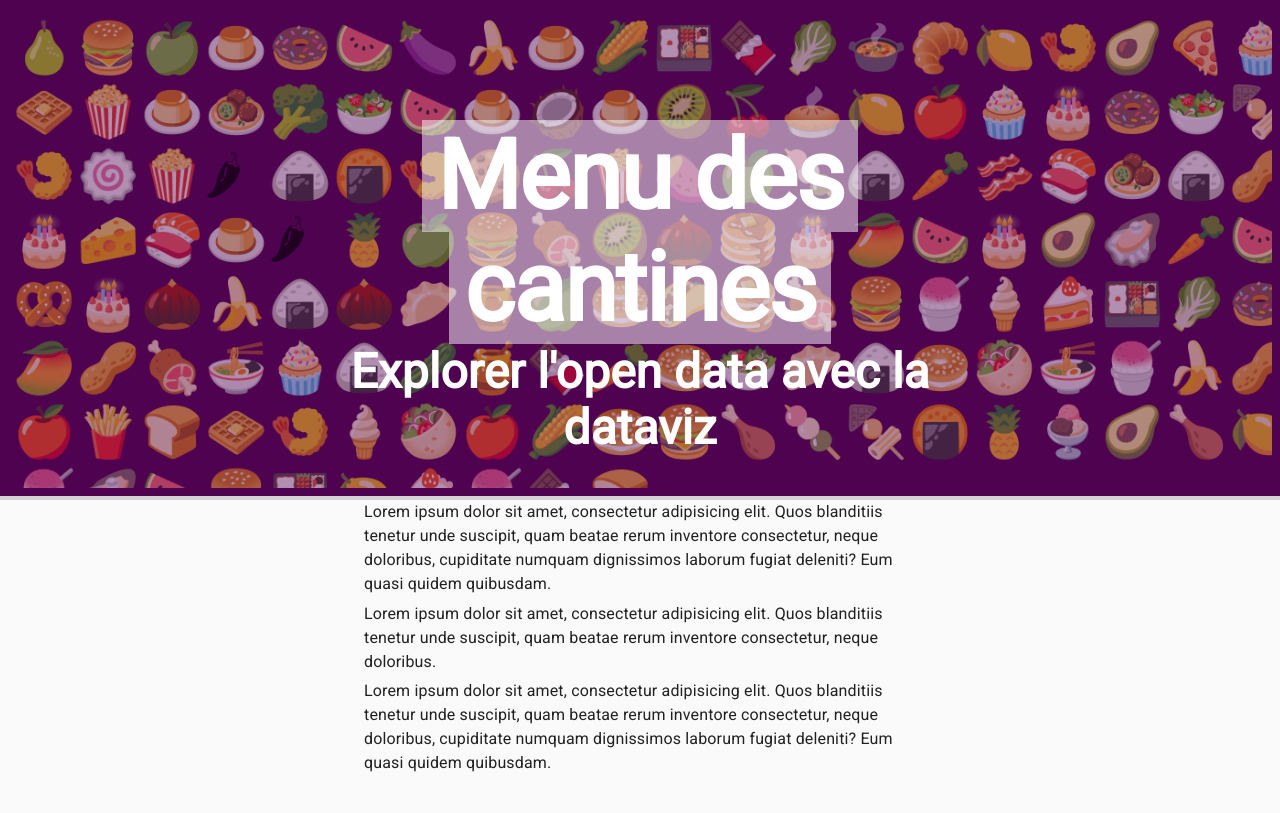
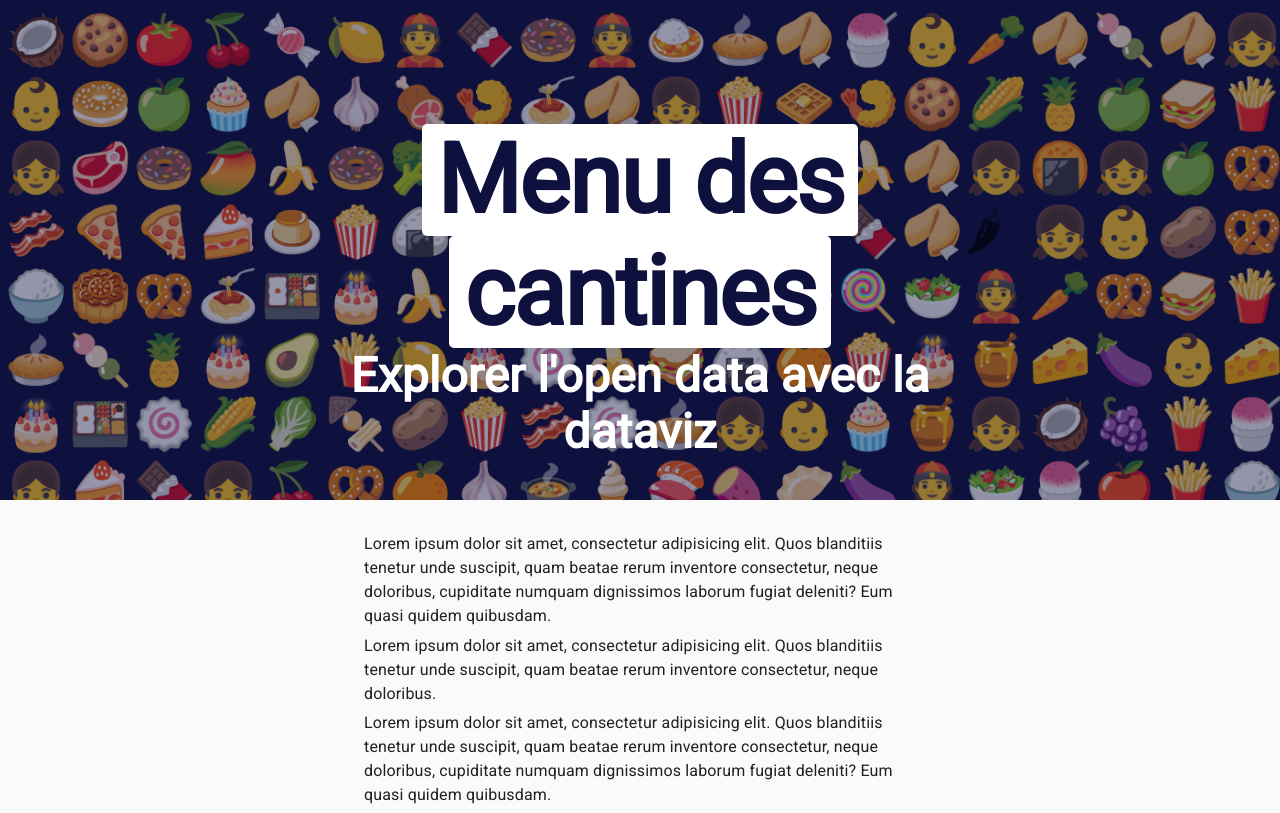
Before and after one commit to emaulandi/menu-cantines, a React (Vite) app: page / in a window 1280 px wide. Built offline with nearby package versions, Linux system fonts and the light colour scheme; a web font is replaced by a local one.

Commit message:
Update emoji header and title style

```diff
--- a/src/components/Header.jsx
+++ b/src/components/Header.jsx
@@ -1,21 +1,20 @@
 import React from 'react';
 
-import { Container, Grid, Box, Typography } from '@material-ui/core';
+import { Grid, Box, Typography } from '@material-ui/core';
 import { makeStyles } from '@material-ui/core/styles';
 
 import SmileyAnimation from './SmileysAnimation';
 
 import { emojisFood } from '../settings';
 
-const useStyles = makeStyles(theme => ({
+const useStyles = headerHeight => makeStyles(theme => ({
   coloredHeader: {
     backgroundColor: theme.palette.primary.main,
-    borderBottom: "4px solid lightgrey",
-    height: '500px',
+    height: `${headerHeight}px`,
     position: 'relative',
+    marginBottom: theme.spacing(4),
   },
-  title: {
-    color: 'white',
+  titleContainer: {
     margin: theme.spacing(0, 0, 5, 0),
     textAlign: 'center',
     position: 'absolute',
@@ -24,26 +23,35 @@ const useStyles = makeStyles(theme => ({
     left: '50%',
     transform: 'translate(-50%, 0%)',
   },
+  title : {
+    color: theme.palette.primary.main,
+  },
+  subtitle: {
+    color: 'white',
+  },
   titleText: {
     padding: '0 15px',
-    backgroundColor: 'rgba(255,255,255,0.5)',
+    backgroundColor: 'rgba(255,255,255,1)',
+    borderRadius: '5px',
   },
   emojis: {
-    height: '480px',
+    height: `${headerHeight}px`,
     position: 'absolute',
-    margin:  theme.spacing(1),
     overflow: 'hidden',
   }
 }));
 
 const Header = () => {
-  const classes = useStyles();
+  const headerHeight = 500;
+  const classes = useStyles(headerHeight)();
+  const emojiOuterSize = 60;
+  const emojiNum = Math.round((window.innerWidth * headerHeight) / (emojiOuterSize * emojiOuterSize));
 
   return (
     <Box className={classes.coloredHeader}>
       <Box className={classes.emojis}>
         <Grid container spacing={8}>
-          {Array(150).fill(0).map(() => {
+          {Array(emojiNum).fill(0).map(() => {
             const one = emojisFood[Math.floor(Math.random()*emojisFood.length)];
             const two = emojisFood[Math.floor(Math.random()*emojisFood.length)];
 
@@ -58,10 +66,16 @@ const Header = () => {
           })}
         </Grid>
       </Box>
-        <Box className={classes.title}>
-          <Typography variant="h1"> <span className={classes.titleText}>Menu des</span> </Typography>
-          <Typography variant="h1"> <span className={classes.titleText}>cantines</span> </Typography>
-          <Typography variant="h3"> Explorer l'open data avec la dataviz </Typography>
+        <Box className={classes.titleContainer}>
+          <Typography className={classes.title}variant="h1">
+            <span className={classes.titleText}>Menu des</span>
+          </Typography>
+          <Typography className={classes.title} variant="h1">
+            <span className={classes.titleText}>cantines</span>
+          </Typography>
+          <Typography className={classes.subtitle} variant="h3">
+            Explorer l'open data avec la dataviz
+          </Typography>
         </Box>
     </Box>
   );
--- a/src/main.jsx
+++ b/src/main.jsx
@@ -10,8 +10,10 @@ const theme = responsiveFontSizes(
   createTheme({
     palette: {
       primary: {
-        main: '#4E0250',
-        contrastText: '#fff',
+        main: '#0E103D',
+      },
+      secondary: {
+        main: '#69306D',
       },
     },
     typography: {
--- a/src/settings.js
+++ b/src/settings.js
@@ -1,7 +1,7 @@
 export const emojisFood = [
-  '🍏', '🍎', '🍐', '🍊', '🍋', '🍌', '🍉', '🍇', '🍓', '🍈', '🍒', '🥭', '🍍', '🥥',
+  '🍏', '👲', '🍎', '🍐', '🍊', '🍋', '🍌', '🍉', '🍇', '🍓', '🍈', '🍒', '🥭', '🍍', '🥥',
   '🥝', '🍅', '🍆', '🥑', '🥦', '🥬', '🥒', '🌶', '🌽', '🥕', '🧄', '🥔', '🍠', '🥐', '🥯', '🍞', '🥨', '🧀',
   '🥞', '🧇', '🥓', '🥩', '🍗', '🍖', '🍔', '🍟', '🍕', '🥪', '🥙', '🧆', '🌮', '🥗', '🍝', '🍜',
   '🍲', '🍛', '🍣', '🍱', '🥟', '🦪', '🍤', '🍙', '🍚', '🍘', '🍥', '🥠', '🥮', '🍢', '🍡', '🍧', '🍨', '🍦', '🥧', '🧁', '🍰',
-  '🎂', '🍮', '🍭', '🍬', '🍫', '🍿', '🍩', '🍪', '🌰', '🥜', '🍯'
+  '🎂', '🍮', '🍭', '🍬', '🍫', '🍿', '🍩', '🍪', '🌰', '🥜', '🍯', '👶', '👲', '👲', '👧', '👧', '👧', '👧'
 ];
```
